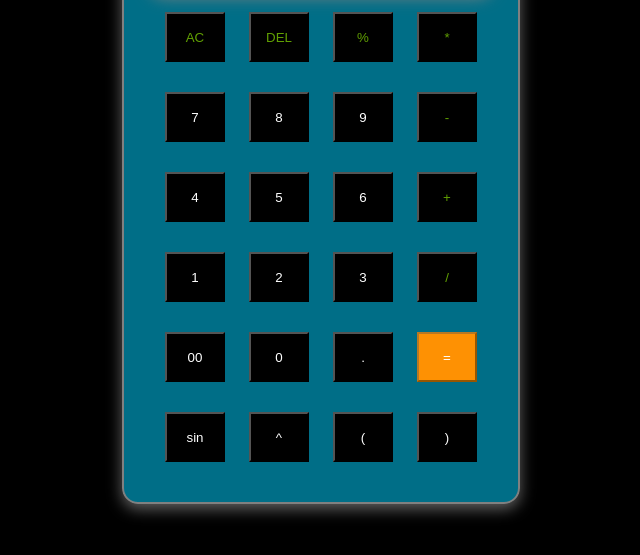
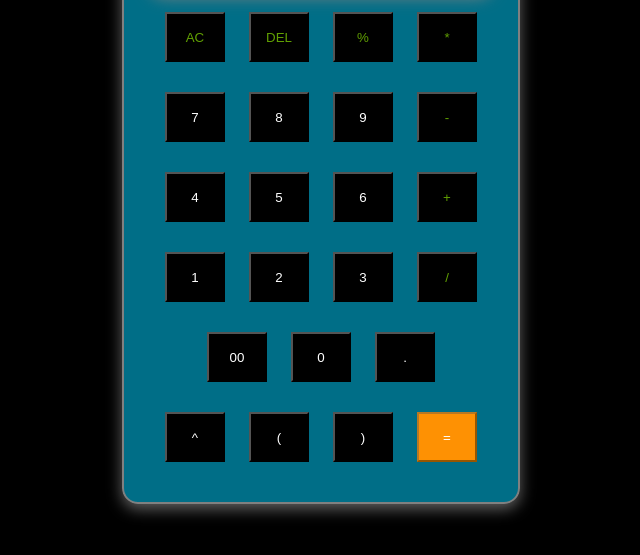
Before and after one commit to Arun8971/ArunsCalculator, a plain HTML site: page index.html in a window 1280 px wide. Shown: the part 171-726 px from the top of the page, without its empty margins (319-959 px from the left). Drawn offline with Linux system fonts and the light colour scheme.

Commit message:
Update index.html

```diff
--- a/index.html
+++ b/index.html
@@ -39,13 +39,12 @@
             <button onclick="input('00')">00</button>
             <button onclick="input('0')">0</button>
             <button onclick="input('.')">.</button>
-            <button id="eq" onclick="eqto()">=</button>
         </div>
         <div class="abc">
-        <button onclick="input('sin')">sin</button>
         <button onclick="input('^')">^</button>
         <button onclick="input('(')">(</button>
         <button onclick="input(')')">)</button>
+        <button id="eq" onclick="eqto()">=</button>
     </div>
     <script src="script.js"></script>
 </body>
```
